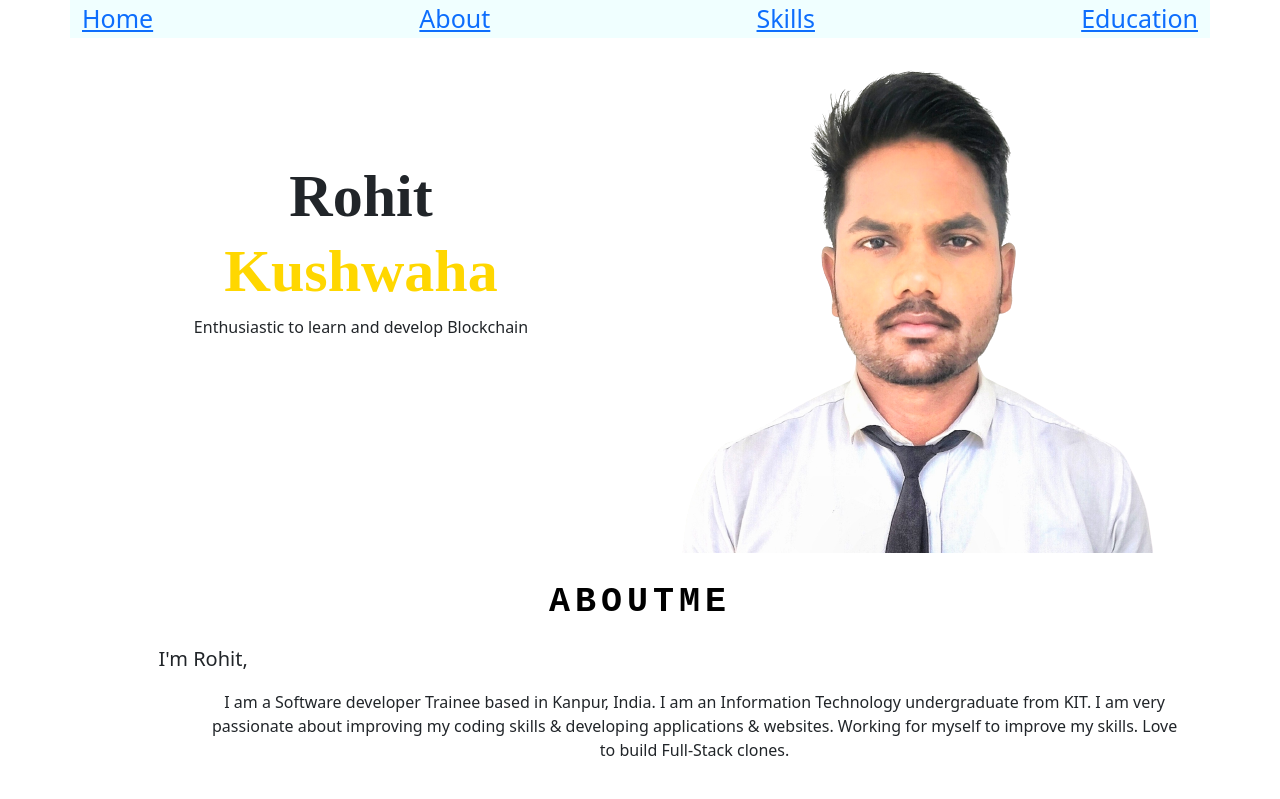
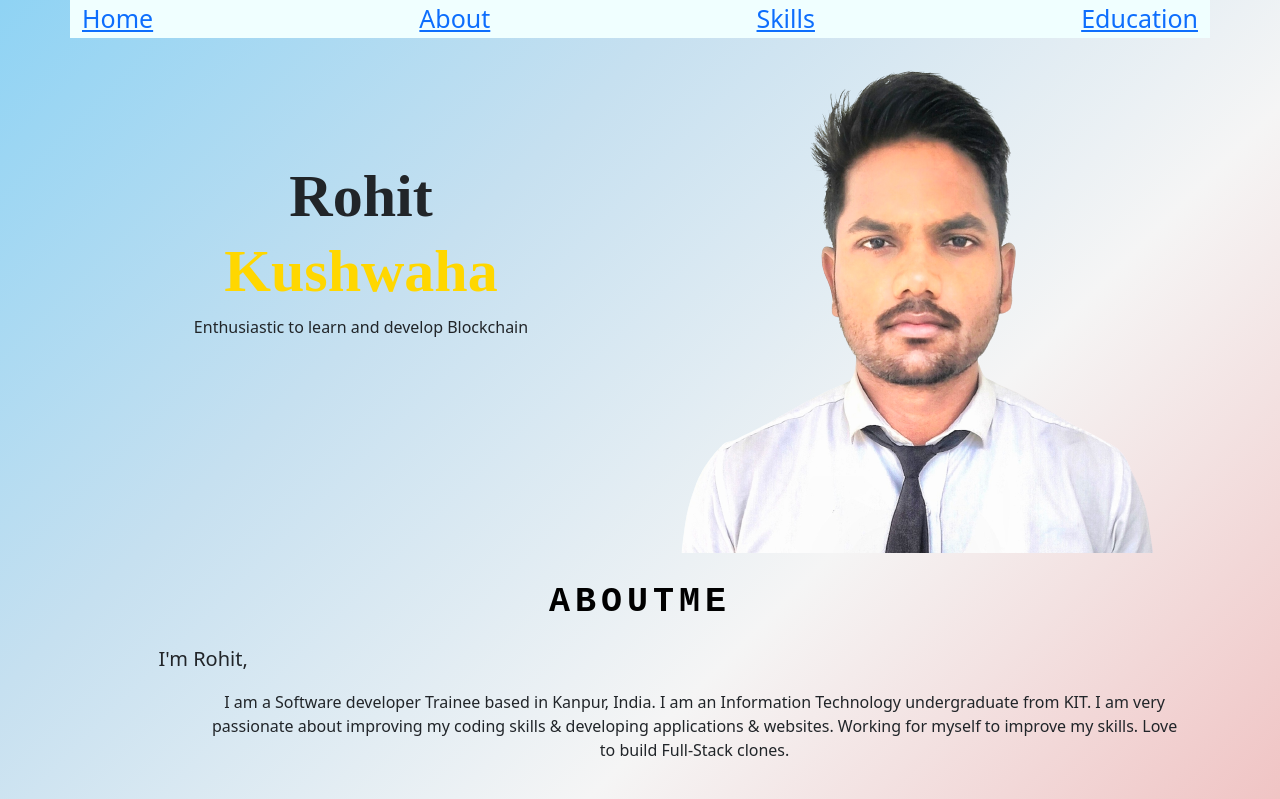
Before and after one commit to w3villa-rohit-kushwaha/portfolio_rohit_kushwaha, a plain HTML site: page index.html in a window 1280 px wide. Shown: the top 799 px of the page. Drawn offline with nearby package versions, Linux system fonts and the light colour scheme.

Commit message:
Update style.css

```diff
--- a/style.css
+++ b/style.css
@@ -1,3 +1,8 @@
+body {
+  background: linear-gradient(135deg, #8fd3f4, #c6e0f0, #f5f5f5, #f0c4c4);
+  background-repeat: no-repeat;
+  background-attachment: fixed;
+}
 
 .section{
     text-align: center;
```
